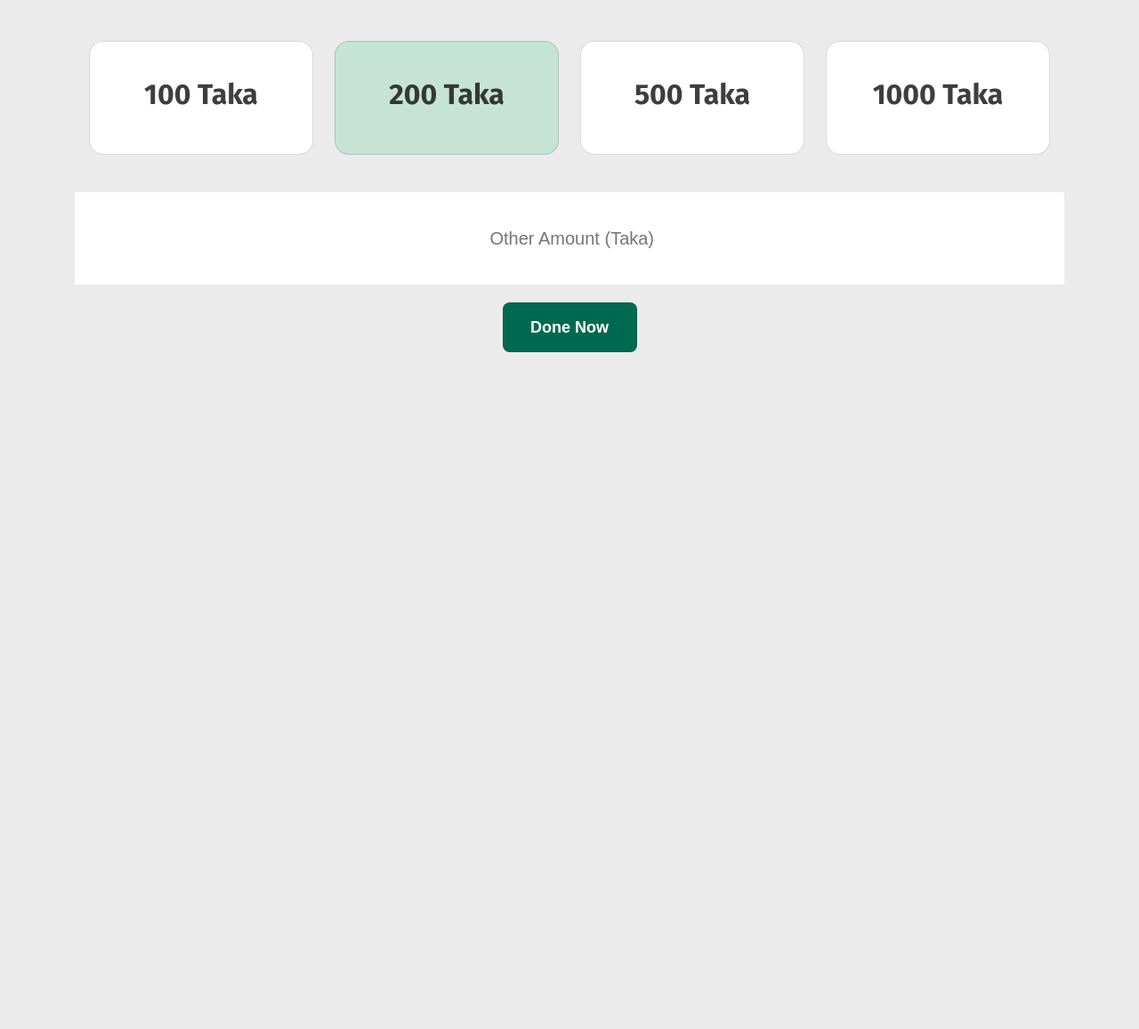
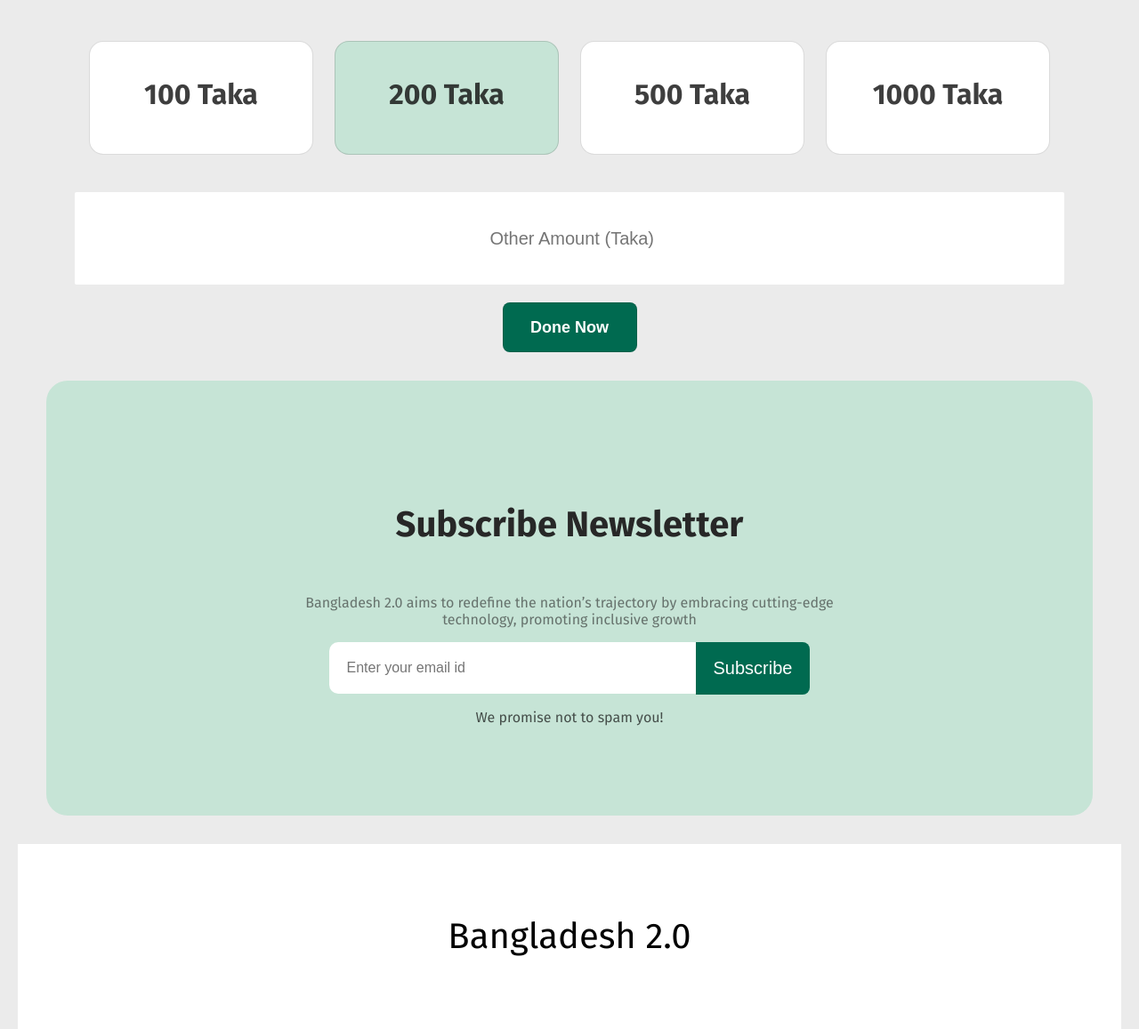
Before and after one commit to rifatjahan1/ASSIGNMENT-001-batch-11, a plain HTML site: page index.html in a window 1280 px wide. Shown: the part 2730-3887 px from the top of the page at 89% size. Before the commit the page ends 3126 px from the top, so only its background shows below. Drawn offline with Linux system fonts and the light colour scheme.

Commit message:
subscription and footer section  added

```diff
--- a/index.html
+++ b/index.html
@@ -200,7 +200,31 @@
             <button class="donate-button">Done Now </button>
         </section>
         <!--donate section ended-->
+        <!--subscribe section-->
+        <section class="subscribe-section">
+            <div class="subscribe-info">
+                <div class="subscribe-info-content">
+                    <h4 class="subscribe-title"> Subscribe Newsletter</h4>
+                    <p class="subscribe-description">Bangladesh 2.0 aims to redefine the nation’s trajectory by
+                        embracing cutting-edge<br> technology,
+                        promoting inclusive growth</p>
+
+                </div>
+                <form class="subscription-form">
+                    <input type="email" placeholder="Enter your email id" id="email" name="email">
+
+                    <button class="btn-secondary">Subscribe</button>
+                </form>
+                <p style="color: rgba(14, 14, 14, 0.7); font-size: 16px;"> We promise not to spam you!</p>
+            </div>
+        </section>
     </main>
+    <!--footer added-->
+    <footer>
+        <div class="footer">
+            <p>Bangladesh 2.0</p>
+        </div>
+    </footer>
 
 </body>
 
--- a/style.css
+++ b/style.css
@@ -300,3 +300,64 @@ body {
     background-color: darkred;
   }
   /*donate section ended*/
+
+
+  .subscribe-section {
+    border-radius: 24px;
+    background: rgb(198, 228, 214);
+    margin: 32px;
+
+    padding: 85px;
+  }
+
+  .subscribe-info {
+    text-align: center;
+    border-radius: 5px;
+  }
+
+  .subscribe-title {
+    color: #272727;
+    font-size: 40px;
+    font-style: normal;
+    font-weight: 700;
+  }
+
+  .subscribe-description {
+    color: rgba(39, 39, 39, 0.6);
+    font-size: 16px;
+    font-weight: 400;
+  }
+  .subscription-form {
+    display: flex;
+    align-items: center;
+    justify-content: center;
+  }
+
+  .subscribe-info #email {
+    outline: none;
+    border: none;
+    padding: 20px 185px 20px 20px;
+
+    border-radius: 10px 0px 0px 10px;
+    font-size: 16px;
+  }
+  .btn-secondary {
+    border-radius: 0px 8px 8px 0px;
+    background: rgb(0, 106, 80);
+    color: #fff;
+    font-size: 20px;
+    font-weight: 400;
+    border: 0;
+    padding: 18px 20px;
+  }
+  .btn-secondary:hover {
+    background-color: darkorange;
+  }
+  .footer{
+    background-color: #fff;
+    padding: 40px;
+  }
+  .footer p{
+    text-align: center;
+    font-size: 40px;
+  }
```
